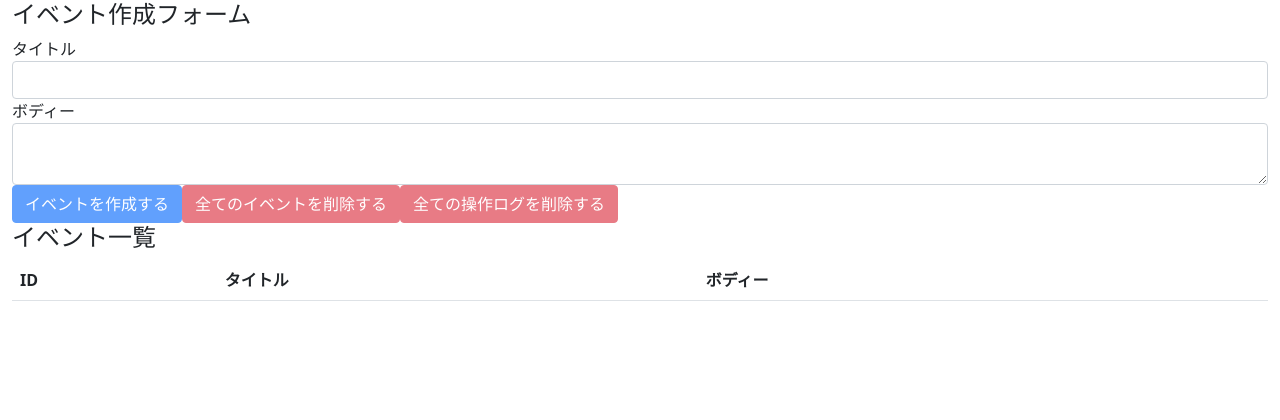
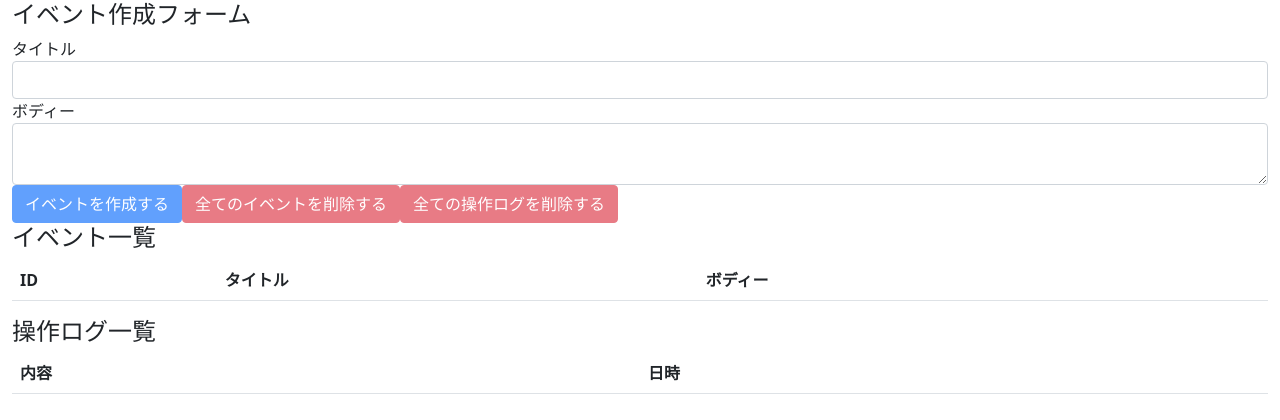
Before and after one commit to suugakusan/react-101, a React (Create React App) app: page / in a window 1280 px wide. Shown: the top 420 px of the page. Built offline with nearby package versions, Linux system fonts and the light colour scheme.

Commit message:
operationlog

```diff
--- a/src/components/OperationLogs.js
+++ b/src/components/OperationLogs.js
@@ -6,6 +6,22 @@ const OperationLogs = () => {
   const { state } = useContext(AppContext)
   return (
     <>
+      <h4>操作ログ一覧</h4>
+      <table className="table table-hover">
+        <thead>
+          <tr>
+            <th>内容</th>
+            <th>日時</th>
+          </tr>
+        </thead>
+        <tbody>
+          {
+            state.operationLogs.map((operationLog, index)=>{
+              return <OperationLog key={index}/>
+            })
+          }
+        </tbody>
+      </table>
     </>
   )
 }
```
